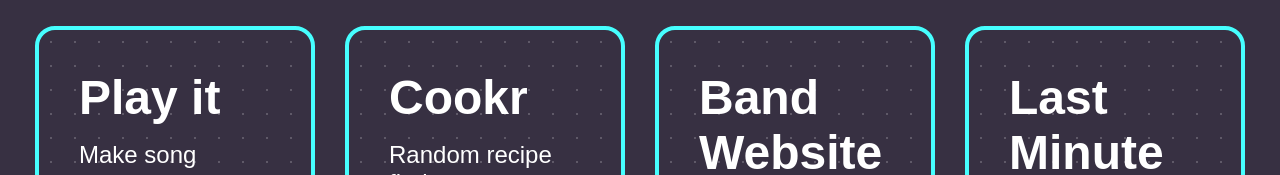
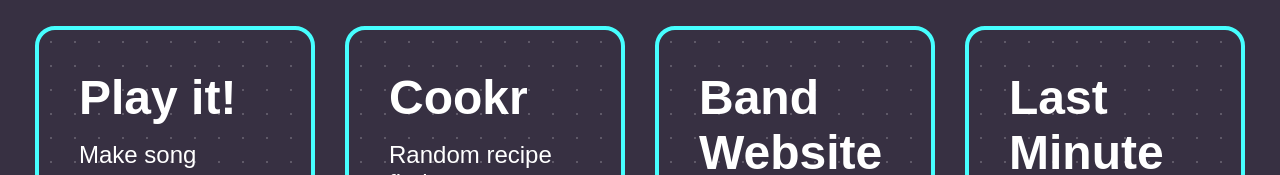
Before and after one commit to Dan-Sutton/dan-sutton-portfolio, a React (Create React App) app: page /#/projects in a window 1280 px wide. Shown: the part 134-309 px from the top of the page. Built offline with nearby package versions, Linux system fonts and the light colour scheme.

Commit message:
spelling

```diff
--- a/src/Projects/Projects.js
+++ b/src/Projects/Projects.js
@@ -32,7 +32,7 @@ function Projects() {
   return (
     <div id="cards">
       <Card
-        title={"Play it"}
+        title={"Play it!"}
         subtitle={"Make song requests"}
         icon={playme}
         onClick={() => handleModal()}
```
